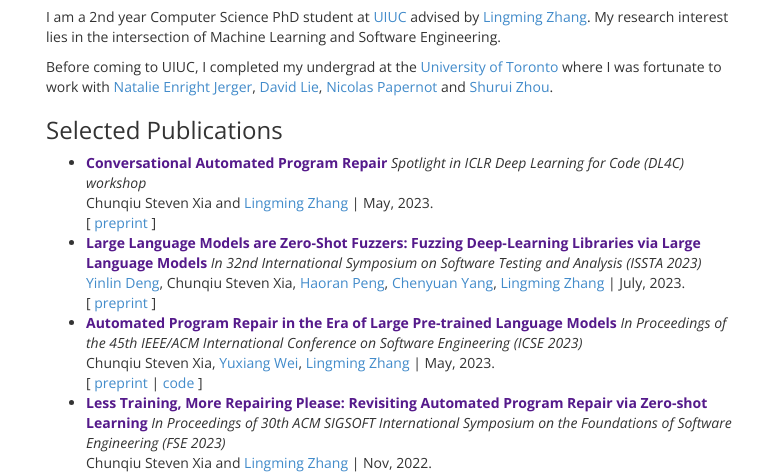
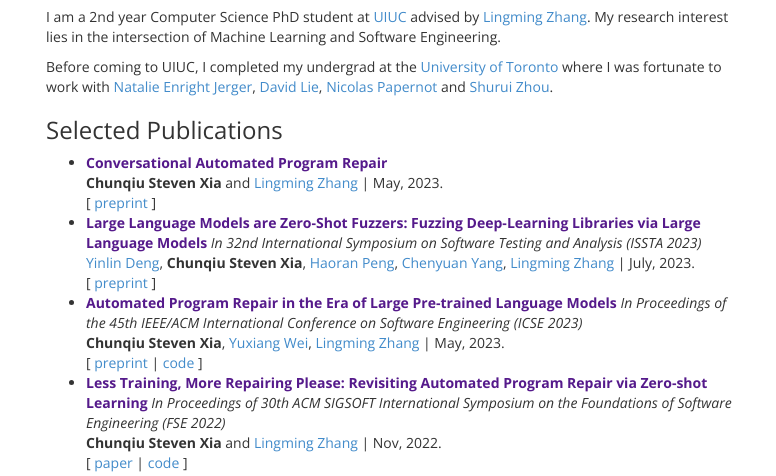
Before and after one commit to steven-site/steven-site.github.io, a plain HTML site: page index.html in a window 1280 px wide. Shown: the part 301-777 px from the top of the page, without its empty margins (244-1020 px from the left). Drawn offline with nearby package versions, Linux system fonts and the light colour scheme.

Commit message:
bolded name and small changes

```diff
--- a/index.html
+++ b/index.html
@@ -88,9 +88,8 @@
 
  <li>
    <span class="paper-title">Conversational Automated Program Repair </span>
-   <span class="paper-conf">Spotlight in ICLR Deep Learning for Code (DL4C) workshop </span>
    <br/>
-   <span class="paper-authors">Chunqiu Steven Xia and <a href="http://lingming.cs.illinois.edu/">Lingming Zhang</a></span> | May, 2023.
+   <span class="paper-authors"><b>Chunqiu Steven Xia</b> and <a href="http://lingming.cs.illinois.edu/">Lingming Zhang</a></span> | May, 2023.
    <div>
    [ <a href="https://arxiv.org/abs/2301.13246">preprint</a> ]
    </div>
@@ -100,7 +99,7 @@
  <span class="paper-conf">In 32nd International Symposium on Software Testing and Analysis
 (ISSTA 2023) </span>
  <br/>
- <span class="paper-authors"><a href="https://dengyinlin.github.io/">Yinlin Deng</a>, Chunqiu Steven Xia, <a href="https://github.com/HurryPeng">Haoran Peng</a>,
+ <span class="paper-authors"><a href="https://dengyinlin.github.io/">Yinlin Deng</a>, <b>Chunqiu Steven Xia</b>, <a href="https://github.com/HurryPeng">Haoran Peng</a>,
    <a href="https://yangchenyuan.github.io/">Chenyuan Yang</a>, <a href="http://lingming.cs.illinois.edu/">Lingming Zhang</a></span> | July, 2023.
  <div>
  [ <a href="https://arxiv.org/abs/2212.14834" >preprint</a> ]
@@ -111,7 +110,7 @@
  <span class="paper-conf"> In Proceedings of the 45th IEEE/ACM International Conference on Software Engineering
 (ICSE 2023) </span>
  <br/>
- <span class="paper-authors">Chunqiu Steven Xia, <a href="https://yuxiang.cs.illinois.edu/">Yuxiang Wei</a>,
+ <span class="paper-authors"><b>Chunqiu Steven Xia</b>, <a href="https://yuxiang.cs.illinois.edu/">Yuxiang Wei</a>,
    <a href="http://lingming.cs.illinois.edu/">Lingming Zhang</a></span> | May, 2023.
  <div>
  [ <a href="http://lingming.cs.illinois.edu/publications/icse2023a.pdf">preprint</a> | <a href="https://zenodo.org/record/7622931">code</a> ]
@@ -120,9 +119,9 @@
     <li>
  <span class="paper-title">Less Training, More Repairing Please: Revisiting Automated Program Repair via Zero-shot Learning</span>
  <span class="paper-conf"> In Proceedings of 30th ACM SIGSOFT International Symposium on the Foundations of Software Engineering
-(FSE 2023) </span>
+(FSE 2022) </span>
  <br/>
- <span class="paper-authors">Chunqiu Steven Xia and <a href="http://lingming.cs.illinois.edu/">Lingming Zhang</a></span> | Nov, 2022.
+ <span class="paper-authors"><b>Chunqiu Steven Xia</b> and <a href="http://lingming.cs.illinois.edu/">Lingming Zhang</a></span> | Nov, 2022.
  <div>
  [ <a href="https://dl.acm.org/doi/abs/10.1145/3540250.3549101">paper</a> | <a href="https://zenodo.org/record/6819444">code</a> ]
  </div>
```
